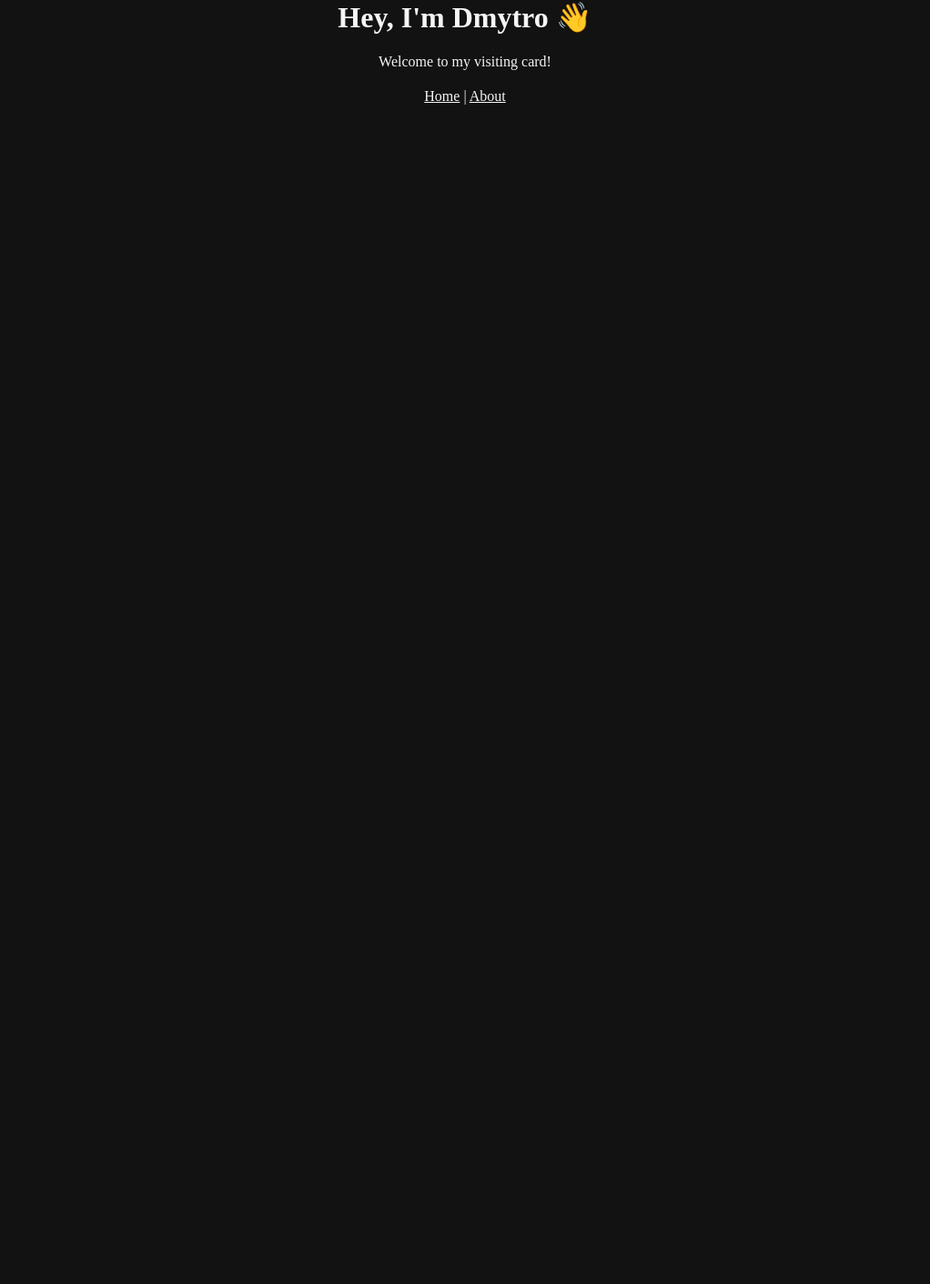
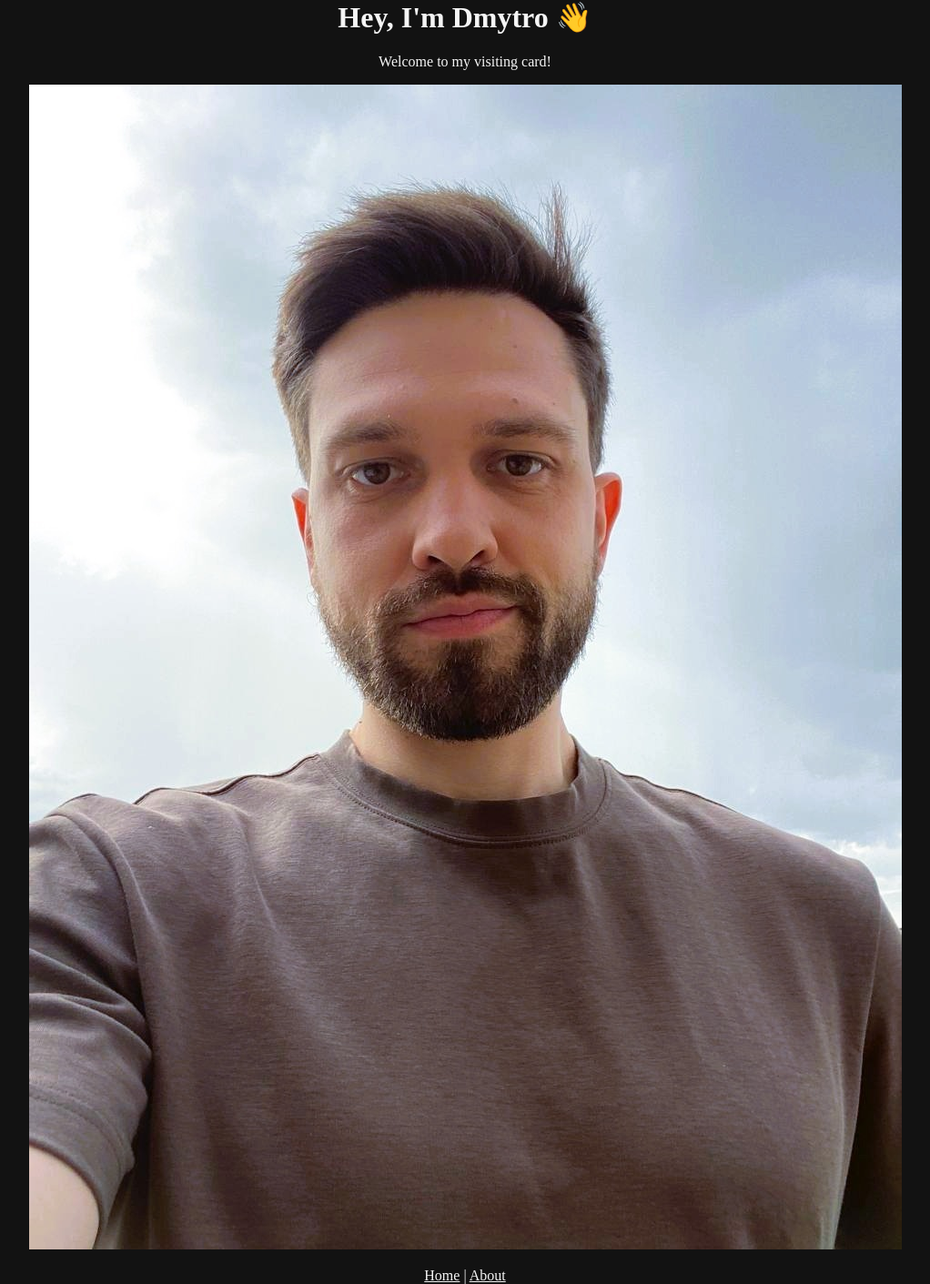
Before and after one commit to Koliesnichenko/my-flask-visiting-card, a Flask app: page / in a window 1280 px wide. Shown: the whole page at 91% size, without its empty margins (129-1151 px from the left). Before the commit the page ends 115 px from the top, so only its background shows below. Run offline with Flask 3, Linux system fonts and the light colour scheme.

Commit message:
Add profile photo

```diff
--- a/templates/index.html
+++ b/templates/index.html
@@ -7,6 +7,7 @@
 <body>
   <h1> Hey, I'm Dmytro 👋</h1>
   <p>Welcome to my visiting card!</p>
+  <img src="{{ url_for("static", filename="img/my_photo1.jpeg") }}" alt="Dmytro photo" class="profile-photo">
   <nav>
     <a href="{{ url_for("home") }}">Home</a> |
     <a href="{{ url_for("about") }}">About</a>
```
Also changed, not shown: static/img/my_photo1.jpeg (added).
